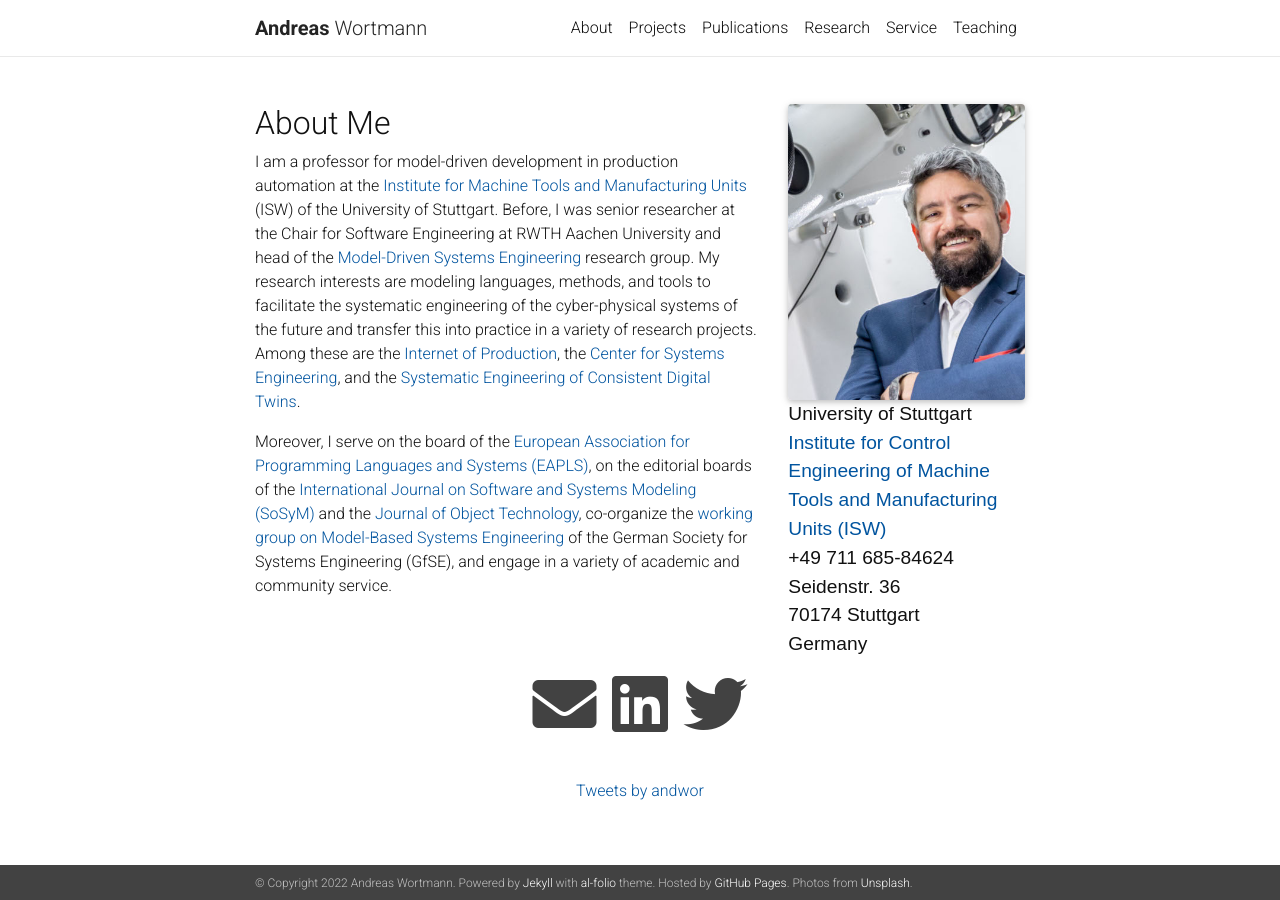
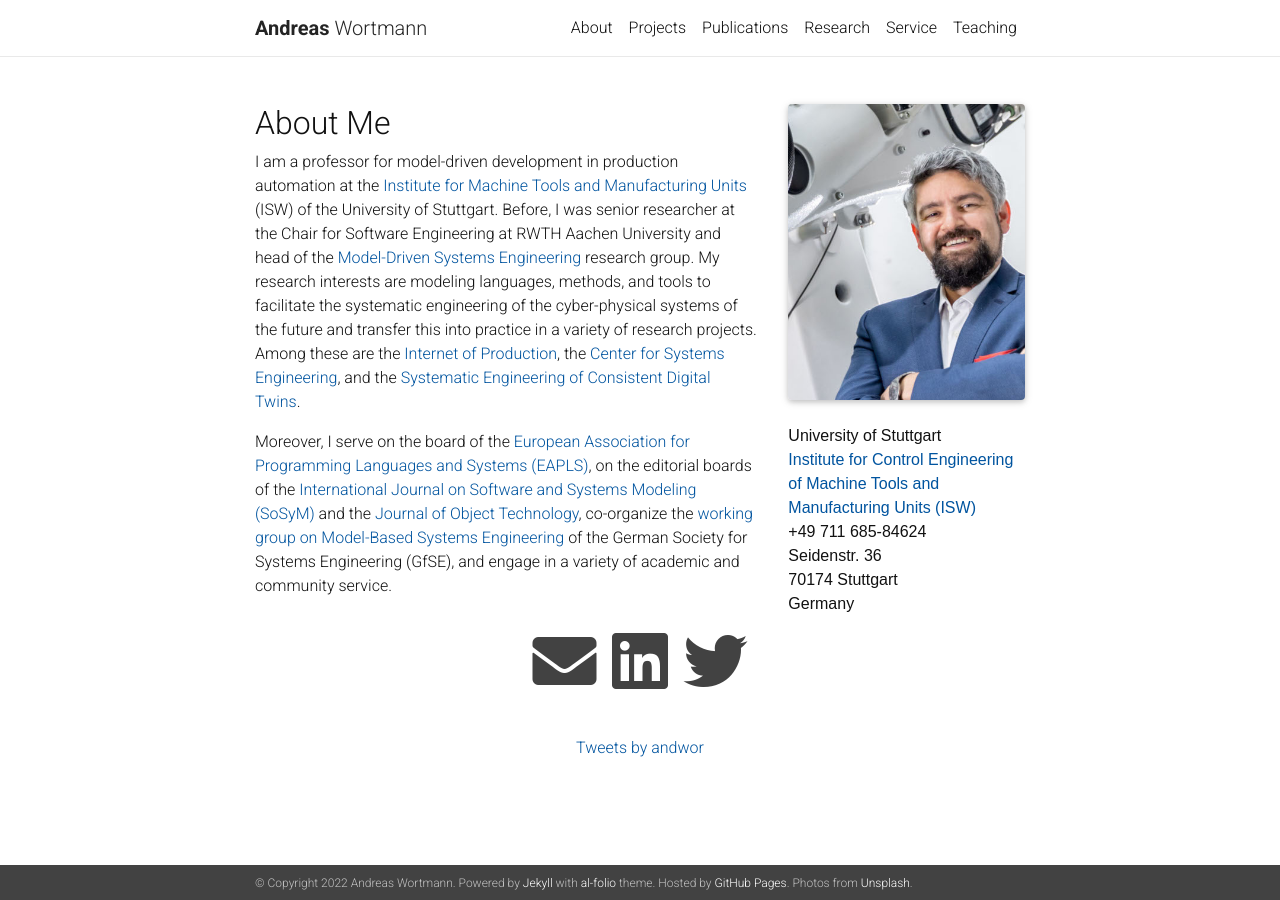
Before and after one commit to awortmann/awortmann.github.io, a Jekyll site: the page built from _pages/about.md, in a window 1280 px wide. Built offline with Jekyll 4.4.1, drawn with Linux system fonts in a browser that asks for light colours; nearby versions of some CDN libraries; comment, search, counter and statistics services are not loaded; a style sheet for code colours, icons or effects is not loaded.

Commit message:
Minor update

```diff
--- a/_pages/about.md
+++ b/_pages/about.md
@@ -8,6 +8,7 @@ profile:
   align: right
   image: portrait.jpg
   address: >
+    <p>&nbsp;</p>
     <p>University of Stuttgart</p>
     <p><a href="https://www.isw.uni-stuttgart.de/wortmann">Institute for Control Engineering of Machine Tools and Manufacturing Units (ISW)</a></p>
     <p>+49 711 685-84624</p>
--- a/_sass/_base.scss
+++ b/_sass/_base.scss
@@ -37,7 +37,7 @@ a, table.table a {
 .profile {
     .address {
       font-family: sans-serif;
-      font-size: 1.2rem;
+      //font-size: 1.2rem;
       p {
         margin: 0;
       }
```
